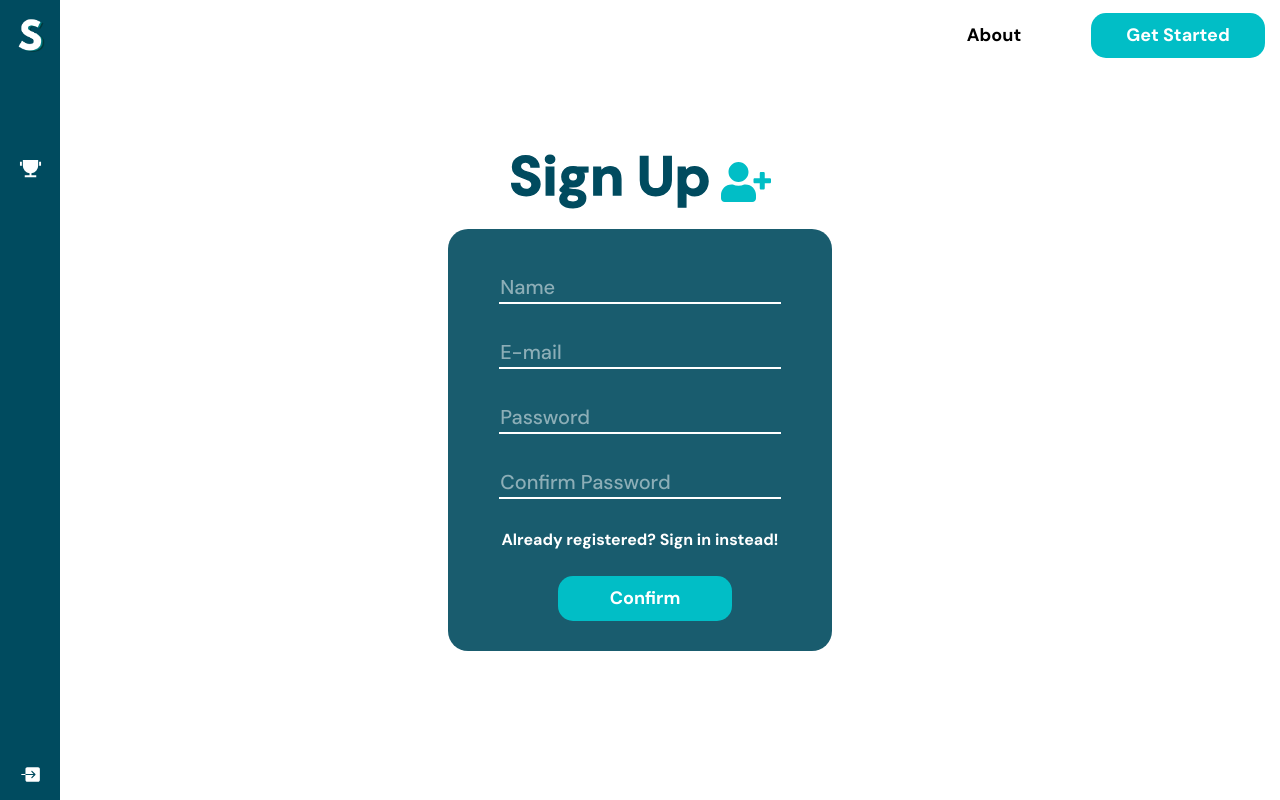
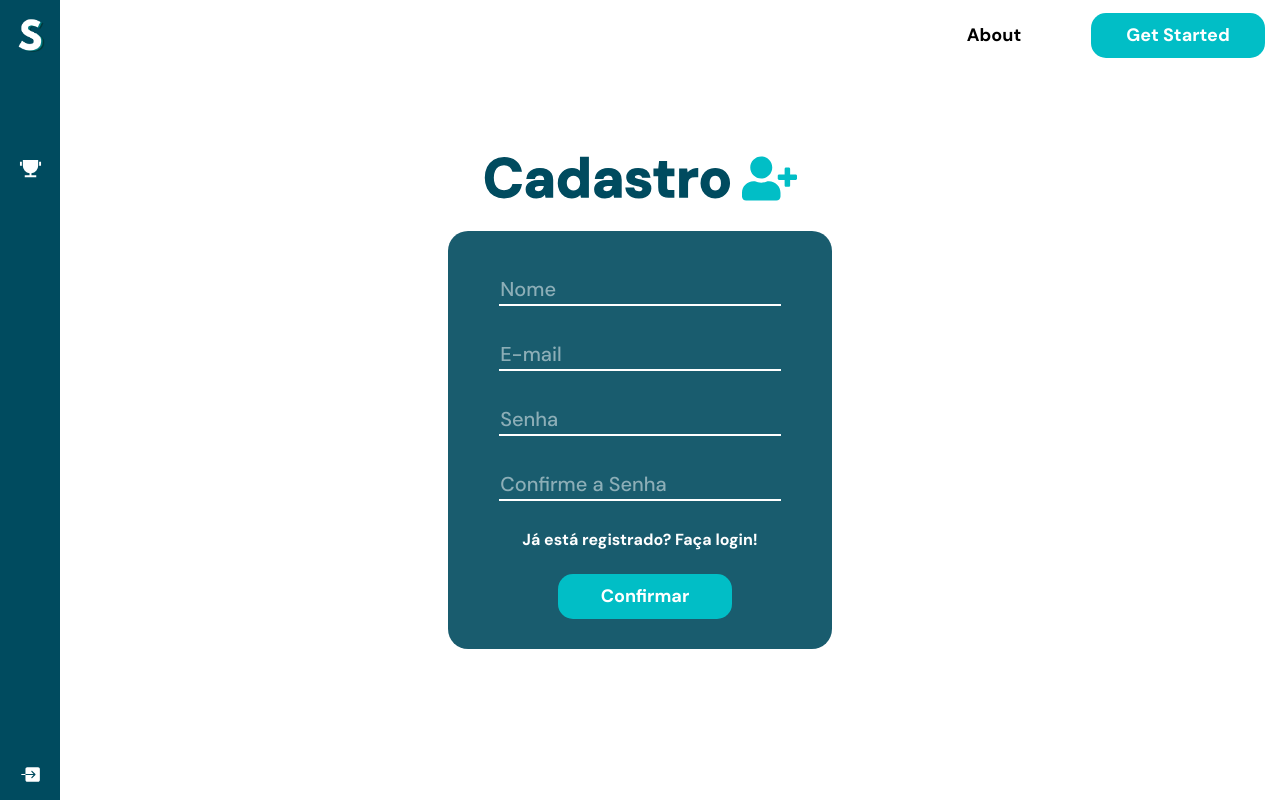
Before and after one commit to isabellexvr/shortly-front, a React (Vite) app: page /sign-up in a window 1280 px wide. Built offline with nearby package versions, Linux system fonts and the light colour scheme; no server answers.

Commit message:
feat: sign in page + styles file

```diff
--- a/src/App.jsx
+++ b/src/App.jsx
@@ -4,6 +4,7 @@ import Header from "./components/Header";
 import Sidebar from "./components/Sidebar";
 import styled from "styled-components";
 import SignUpPage from "./pages/SignUpPage";
+import SignInPage from "./pages/SignInPage";
 
 function App() {
   return (
@@ -14,6 +15,7 @@ function App() {
         <Routes>
           <Route element={<RankingPage />} path="/" />
           <Route element={<SignUpPage />} path="/sign-up" />
+          <Route element={<SignInPage />} path="/sign-in" />
         </Routes>
       </BrowserRouter>
     </AppStyle>
--- a/src/components/Header/index.jsx
+++ b/src/components/Header/index.jsx
@@ -47,4 +47,8 @@ export const Button = styled.button`
   font-weight: 700;
   font-size: 18px;
   line-height: 25px;
+  :disabled{
+    opacity: 0.7;
+    cursor: default;
+  }
 `;
--- /dev/null
+++ b/src/pages/SignInPage/index.jsx
@@ -0,0 +1,43 @@
+import Input from "../../components/Input";
+import { FaUsers } from "react-icons/fa";
+import { Form, Title, StyledLink, Button } from "../styles.js";
+
+export default function SignInPage() {
+  return (
+    <>
+      <Title>
+        <h1>Login</h1>
+        <FaUsers />
+      </Title>
+      <Form>
+        <Input
+          type={"email"}
+          id={"email"}
+          htmlFor={"email"}
+          name={"email"}
+          handleEvent={"handleForm"}
+        >
+          E-mail
+        </Input>
+        <Input
+          type={"password"}
+          id={"password"}
+          htmlFor={"password"}
+          name={"password"}
+          handleEvent={"handleForm"}
+        >
+          Senha
+        </Input>
+        <StyledLink to={"/sign-up"}>
+          Ainda não tem uma conta? Cadastre-se!
+        </StyledLink>
+        <Button
+          type="submit"
+          fontColor="white"
+        >
+          Confirmar
+        </Button>
+      </Form>
+    </>
+  );
+}
--- a/src/pages/SignUpPage/index.jsx
+++ b/src/pages/SignUpPage/index.jsx
@@ -1,12 +1,9 @@
-import styled from "styled-components";
-import { colors } from "../../assets/colors.js";
 import { FaUserPlus } from "react-icons/fa";
-import { Button } from "../../components/Header";
 import Input from "../../components/Input/index.jsx";
 import { useState } from "react";
-import { Link } from "react-router-dom";
 import usePostUser from "../../services/hooks/api/usePostUser.js";
 import useSignInUser from "../../services/hooks/api/useSignInUser.js";
+import { Form, Title, StyledLink, Button } from "../styles.js";
 
 export default function SignUpPage() {
   const [form, setForm] = useState({});
@@ -22,6 +19,10 @@ export default function SignUpPage() {
     console.log(form);
     if (form?.password !== form?.confirmPassword) {
       alert("As senhas não estão iguais");
+      return;
+    }
+    if(form?.password.length < 6 ){
+      alert("A senha precisa ter 6 caracteres ou mais.")
       return;
     }
     try {
@@ -40,7 +41,7 @@ export default function SignUpPage() {
   return (
     <>
       <Title>
-        <h1>Sign Up</h1>
+        <h1>Cadastro</h1>
         <FaUserPlus />
       </Title>
       <Form onSubmit={sendForm}>
@@ -51,7 +52,7 @@ export default function SignUpPage() {
           name={"name"}
           handleEvent={handleForm}
         >
-          Name
+          Nome
         </Input>
         <Input
           type={"email"}
@@ -69,7 +70,7 @@ export default function SignUpPage() {
           name={"password"}
           handleEvent={handleForm}
         >
-          Password
+          Senha
         </Input>
         <Input
           type={"password"}
@@ -78,70 +79,19 @@ export default function SignUpPage() {
           name={"confirmPassword"}
           handleEvent={handleForm}
         >
-          Confirm Password
+          Confirme a Senha
         </Input>
         <StyledLink to={"/sign-in"}>
-          Already registered? Sign in instead!
+          Já está registrado? Faça login!
         </StyledLink>
         <Button
           type="submit"
           fontColor="white"
-          backgroundColor={colors.lightBlue}
+          disabled={postUserLoading || signInUserLoading}
         >
-          Confirm
+          Confirmar
         </Button>
       </Form>
     </>
   );
 }
-
-const Form = styled.form`
-  width: 30vw;
-  margin-top: 15px;
-  display: flex;
-  flex-direction: column;
-  align-items: center;
-  justify-content: center;
-  background-color: rgb(0, 75, 95, 0.9);
-  padding-top: 30px;
-  padding-bottom: 30px;
-  border-radius: 20px;
-  user-select: none;
-
-  > button {
-    margin-top: 15px;
-  }
-`;
-
-export const Title = styled.div`
-  display: flex;
-  justify-content: center;
-  align-items: center;
-  height: fit-content;
-  font-family: "DM Sans", sans-serif;
-  cursor: default;
-  user-select: none;
-  > h1 {
-    font-size: 55px;
-    margin-right: 10px;
-    margin-bottom: 10px;
-    font-weight: 700;
-    color: ${colors.darkBlue};
-    -webkit-text-stroke: 1.5px ${colors.darkBlue};
-  }
-  > svg {
-    font-size: 50px;
-    color: ${colors.lightBlue};
-  }
-`;
-
-const StyledLink = styled(Link)`
-  all: unset;
-  font-family: "DM Sans", sans-serif;
-  font-weight: 600;
-  font-size: 16px;
-  color: white;
-  padding: 13px;
-  cursor: pointer;
-  user-select: none;
-`;
--- /dev/null
+++ b/src/pages/styles.js
@@ -0,0 +1,80 @@
+import { colors } from "../assets/colors";
+import styled from "styled-components";
+import { Link } from "react-router-dom";
+
+export const Form = styled.form`
+  width: 30vw;
+  margin-top: 15px;
+  display: flex;
+  flex-direction: column;
+  align-items: center;
+  justify-content: center;
+  background-color: rgb(0, 75, 95, 0.9);
+  padding-top: 30px;
+  padding-bottom: 30px;
+  border-radius: 20px;
+  user-select: none;
+  > button {
+    margin-top: 15px;
+  }
+`;
+
+export const Title = styled.div`
+  display: flex;
+  justify-content: center;
+  align-items: center;
+  height: fit-content;
+  font-family: "DM Sans", sans-serif;
+  cursor: default;
+  user-select: none;
+  > h1 {
+    font-size: 55px;
+    margin-right: 10px;
+    margin-bottom: 10px;
+    font-weight: 700;
+    color: ${colors.darkBlue};
+    -webkit-text-stroke: 1.5px ${colors.darkBlue};
+  }
+  > svg {
+    font-size: 55px;
+    margin-bottom: 10px;
+    color: ${colors.lightBlue};
+  }
+`;
+
+export const StyledLink = styled(Link)`
+  all: unset;
+  font-family: "DM Sans", sans-serif;
+  font-weight: 600;
+  font-size: 16px;
+  color: white;
+  padding: 10px;
+  cursor: pointer;
+  user-select: none;
+  width: 22vw;
+  text-align: center;
+  line-height: 18px;
+`;
+
+export const Button = styled.button`
+  all: unset;
+  cursor: pointer;
+  width: 174px;
+  height: 45px;
+  background-color: ${colors.lightBlue};
+  color: ${p => p.fontColor};
+  border-radius: 15px;
+  display: flex;
+  justify-content: center;
+  align-items: center;
+  font-style: normal;
+  font-family: "DM Sans", sans-serif;
+  margin-left: 10px;
+  font-weight: 700;
+  font-size: 18px;
+  line-height: 25px;
+  :disabled{
+    opacity: 0.7;
+    cursor: default;
+  }
+`;
```
